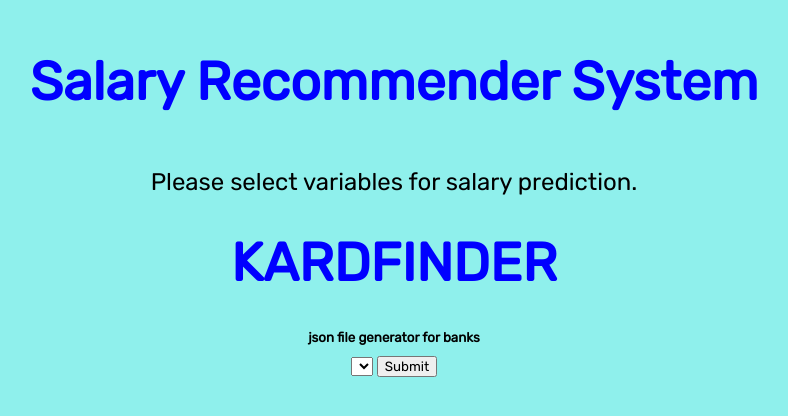
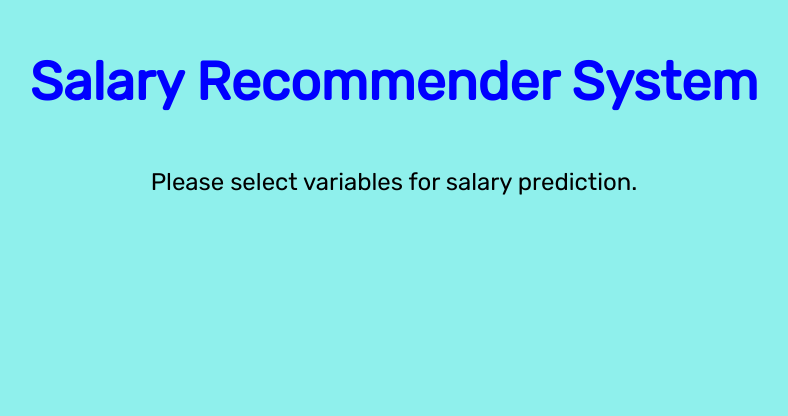
Before and after one commit to ZacTey/salaryapp, a Flask app: template templates/index.html in a window 1280 px wide. Shown: the top 416 px of the page, without its empty margins (246-1034 px from the left). Run offline with Flask 2, Linux system fonts and the light colour scheme; the template is opened without the code that fills it, so the values that code supplies are empty.

Commit message:
Add files via upload

```diff
--- a/app.py
+++ b/app.py
@@ -10,10 +10,6 @@ def index():
     return render_template("index.html")
 
 
-@app.route('/', methods=['GET'])
-def dropdown():
-    colours = ['SBI', 'Kotak', 'Citi', 'AMEX', 'BOB', 'AXIS', 'HDFC', 'IDBI', 'YES', 'IndusInd']
-    return render_template('index.html', colours=colours)
 
 if __name__ == "__main__":
     app.run()
--- a/templates/index.html
+++ b/templates/index.html
@@ -33,17 +33,7 @@
     <h1>Salary Recommender System</h1><br>
     <p1>Please select variables for salary prediction.</p1>
 
-    <h1>KARDFINDER</h1>
-    <h2>json file generator for banks</h2>
-     <form method="POST" action="/dropdown">
-        <select name="colour">
-      <option value="{{colours[0]}}" selected>{{colours[0]}}</option>
-      {% for colour in colours[1:] %}
-        <option value="{{colour}}">{{colour}}</option>
-      {% endfor %}
-        </select>
-      <input type="submit" value ="Submit">
-      </form>
+
 
 </div>
 </body>
```
